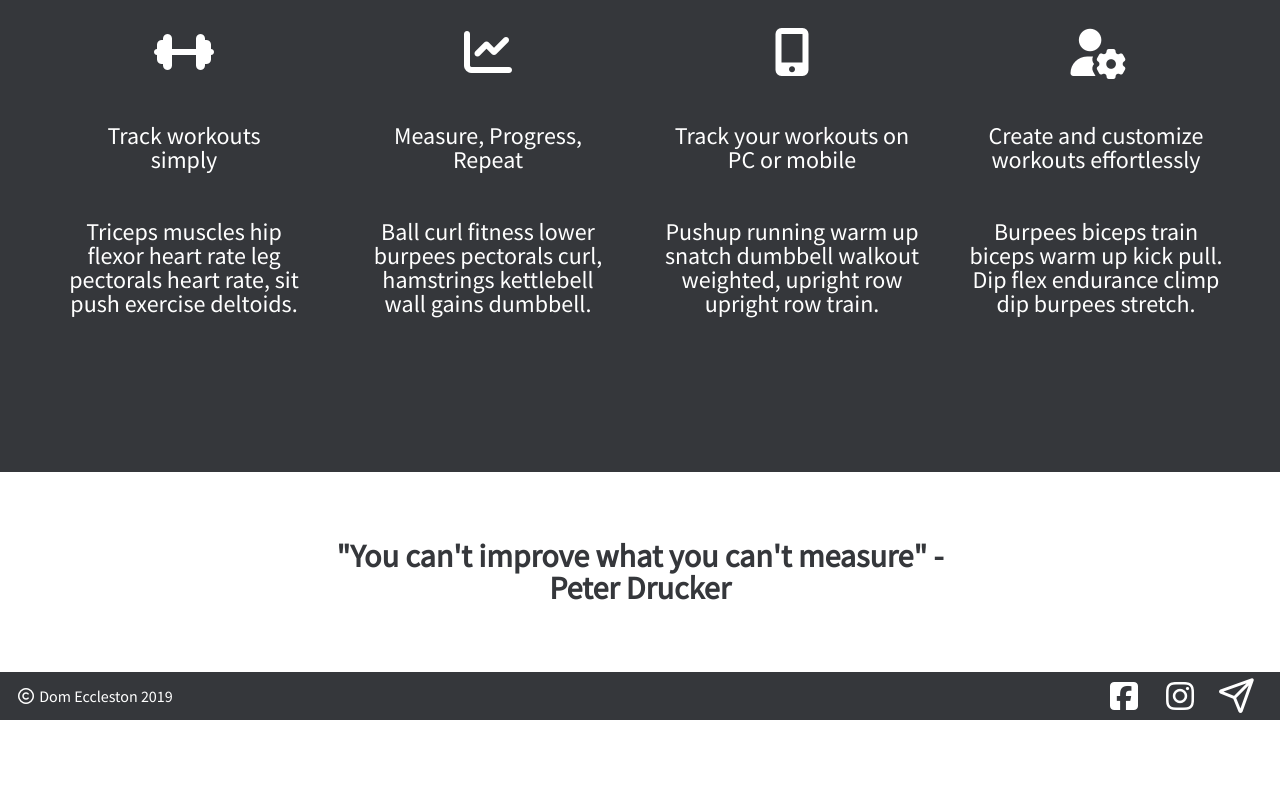
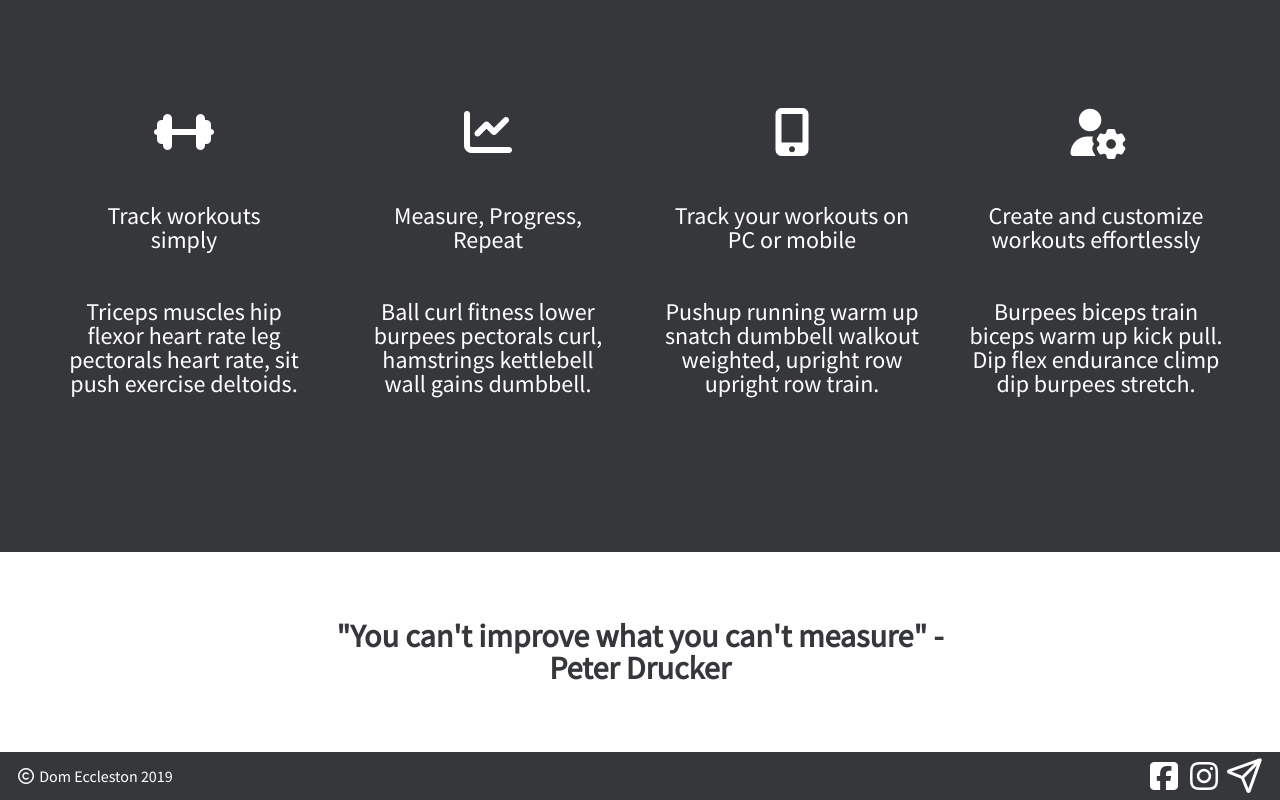
Before and after one commit to domeccleston/weight-lifting-ui-dom, a plain HTML site: page index.html in a window 1280 px wide. Shown: the part 1982-2782 px from the top of the page. Before the commit the page ends 2702 px from the top, so only its background shows below. Drawn offline with Linux system fonts and the light colour scheme.

```diff
--- a/index.css
+++ b/index.css
@@ -106,7 +106,7 @@ nav {
 
 .bg {
     background: linear-gradient( rgba(0, 0, 0, 0.7), rgba(0, 0, 0, 0.7) ), url('background-1.jpeg');
-    height: 100vh;
+    height: 110vh;
     background-attachment: fixed;
     background-position: center;
     background-repeat: no-repeat;
@@ -115,7 +115,9 @@ nav {
 
 .landing-main {
     display: flex;
+    flex-direction: column;
     justify-content: center;
+    align-items: center;
 }
 
 .main-heading-container {
@@ -240,18 +242,16 @@ footer {
 .copyright-container {
     display: flex;
     align-items: center;
+    text-align: center;
     color: white;
     padding: 0.5em 1em 0.5em 1em;
 }
 
 .socials-container {
     display: flex;
+    align-items: center;
     color: white;
     padding: 0.5em 1em 0.5em 1em;
-}
-
-.socials-container i {
-    padding: 0 0.25em 0 0.25em;
 }
 
 .socials-container i:hover {
--- a/index.html
+++ b/index.html
@@ -101,9 +101,9 @@
               <p><i class="far fa-copyright"></i> Dom Eccleston 2019</p>
           </div>
           <div class="socials-container">
-                <i class="fab fa-facebook-square fa-2x"></i>
-                <i class="fab fa-instagram fa-2x"></i>
-                <i class="far fa-paper-plane fa-2x"></i>
+                <i class="fab fa-facebook-square fa-2x fa-fw"></i>
+                <i class="fab fa-instagram fa-2x fa-fw"></i>
+                <i class="far fa-paper-plane fa-2x fa-fw"></i>
           </div>
       </footer>
     </div>
```
Lines whose indentation alone changed are shown as unchanged.
